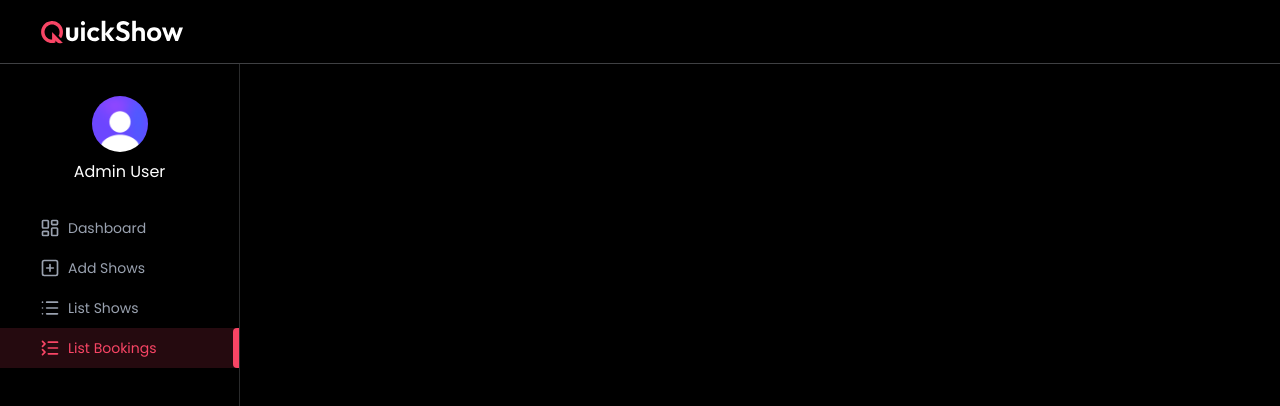
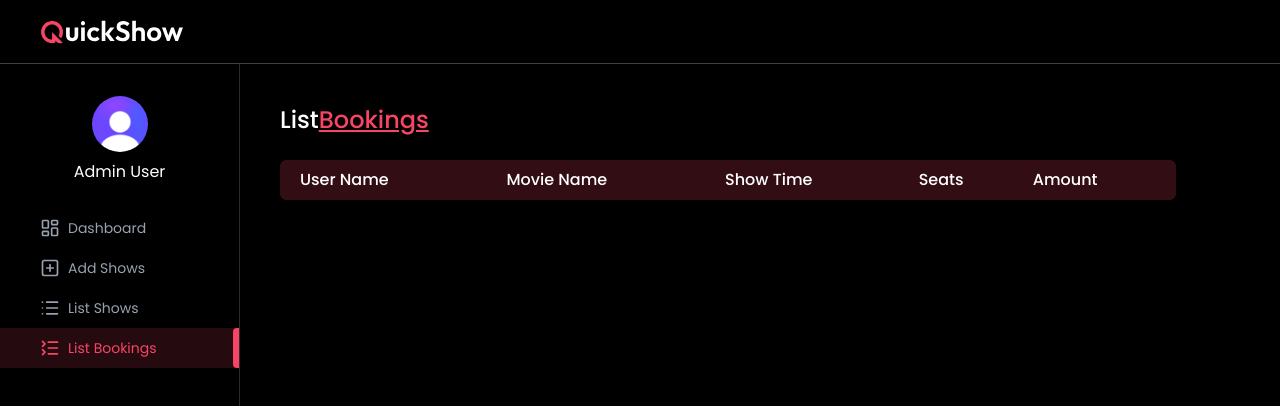
Before and after one commit to Manish01137/MovieTicket-Full-stack-Project-MERN, a React (Vite) app in the folder client/: page /admin/List-Booking in a window 1280 px wide. Shown: the top 406 px of the page. Built offline with nearby package versions, Linux system fonts and the light colour scheme; no server answers.

Commit message:
List Booking page done

```diff
--- a/client/src/pages/admin/ListBooking.jsx
+++ b/client/src/pages/admin/ListBooking.jsx
@@ -1,11 +1,39 @@
-import React from 'react'
+import React, { useEffect, useState } from 'react'
+import { dummyBookingData } from '../../assets/assets';
+import Loading from '../../components/Loading';
+import Title from './Title';
 
 const ListBooking = () => {
-  return (
-    <div>
+  const currency = import.meta.env.VITE_CURRENCY
+  const [bookings,setBookings] = useState([]);
+  const [isLoading,setIsLoading] = useState(true);
 
-    </div>
-  )
+  const getAllBookings = async () =>{
+    setBookings(dummyBookingData)
+    setIsLoading(false);
+  };
+
+  useEffect(()=>{
+    getAllBookings();
+  },[]);
+  return !isLoading ?(
+     <>
+     <Title text1="List" text2="Bookings" />
+
+      <div className="max-w-4xl mt-6 overflow-x-auto">
+        <table className="w-full border-collaps rounded-md overflow-hidden text-nowrap">
+           <tr className="bg-primary/20 text-left text-white">
+           <th className="p-2 font-medium pl-5">User Name</th>
+           <th className="p-2 font-medium">Movie Name</th>
+           <th className="p-2 font-medium">Show Time</th>
+           <th className="p-2 font-medium">Seats</th>
+           <th className="p-2 font-medium">Amount</th>
+
+           </tr>
+        </table>
+      </div>
+     </>
+  ): <Loading/>
 }
 
 export default ListBooking
```
